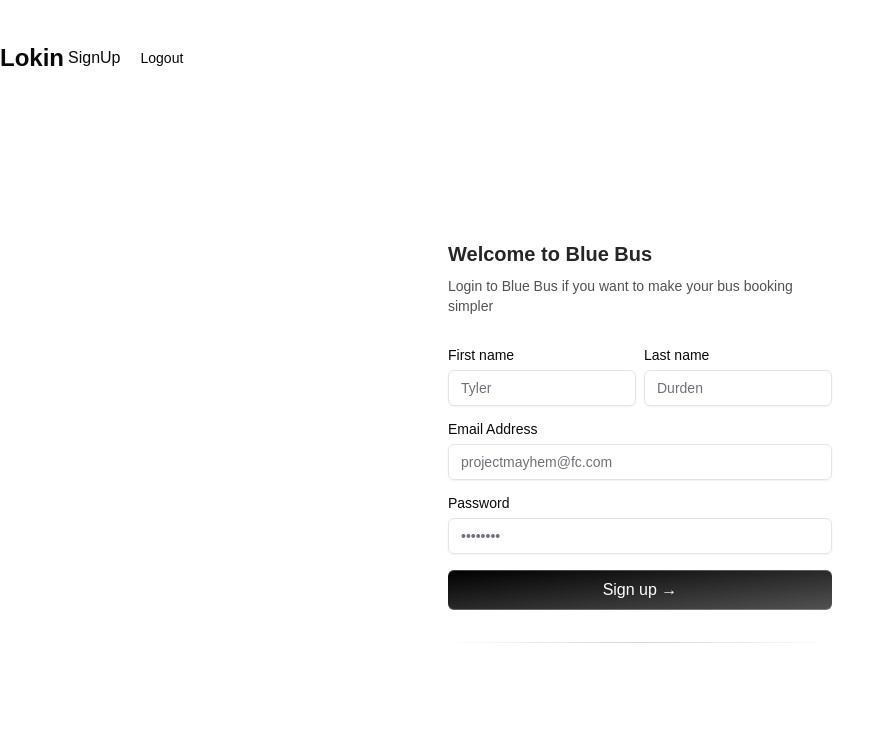
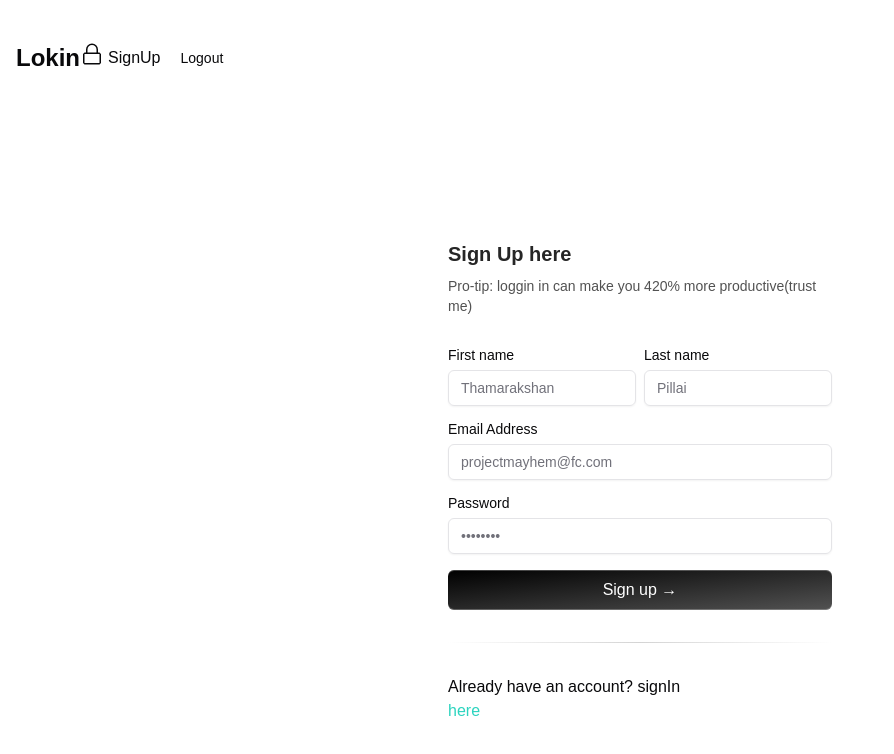
Before and after one commit to akash-abraham/lokin, a Next.js app: page /signUp in a window 1280 px wide. Shown: the top 754 px of the page, without its empty margins (0-894 px from the left). Built offline with nearby package versions, Linux system fonts and the light colour scheme; no server answers.

Commit message:
signUp page

```diff
--- a/app/signUp/page.tsx
+++ b/app/signUp/page.tsx
@@ -5,6 +5,7 @@
 import { Input } from "@/components/ui/input";
 import { cn } from "@/lib/utils";
 import {  useRouter } from "next/navigation";
+import { signIn } from "next-auth/react";
 import {
     AlertDialog,
     AlertDialogAction,
@@ -16,7 +17,7 @@
     AlertDialogTitle,
     AlertDialogTrigger,
   } from "@/components/ui/alert-dialog"
-import axios from "axios"
+import axios from "axios";
 import {
   IconBrandGithub,
   IconBrandGoogle,
@@ -44,21 +45,21 @@
   return (
     <div className="max-w-md  mt-52 align-middle w-full mx-auto rounded-none md:rounded-2xl p-4 md:p-8 shadow-input bg-white dark:bg-black">
       <h2 className="font-bold text-xl text-neutral-800 dark:text-neutral-200">
-        Welcome to Blue Bus
+        Sign Up here
       </h2>
       <p className="text-neutral-600 text-sm max-w-sm mt-2 dark:text-neutral-300">
-        Login to Blue Bus if you want to make your bus booking simpler
+    Pro-tip: loggin in can make you 420% more productive(trust me)
       </p>
 
       <form className="my-8" onSubmit={handleSubmit}>
         <div className="flex flex-col md:flex-row space-y-2 md:space-y-0 md:space-x-2 mb-4">
           <LabelInputContainer>
             <Label htmlFor="firstname">First name</Label>
-            <Input id="firstname" placeholder="Tyler" type="text" onChange={(e)=>{setname(e.target.value)}}/>
+            <Input id="firstname" placeholder="Thamarakshan" type="text" onChange={(e)=>{setname(e.target.value)}}/>
           </LabelInputContainer>
           <LabelInputContainer>
             <Label htmlFor="lastname">Last name</Label>
-            <Input id="lastname" placeholder="Durden" type="text" onChange={(e)=>{setlname(e.target.value)}}/>
+            <Input id="lastname" placeholder="Pillai" type="text" onChange={(e)=>{setlname(e.target.value)}}/>
           </LabelInputContainer>
         </div>
         <LabelInputContainer className="mb-4">
@@ -103,6 +104,18 @@
           </button>
         </div> */}
       </form>
+      <div className="mt-3 flex flex-col">
+    <p>
+          Already have an account? signIn
+          <br />
+          {/* <Link onClick={router.push(()=>signIn())} prefetch={true} className="text-teal-400 ">SignIn</Link> here */}
+          <a className="text-teal-400 cursor-pointer" onClick={(e)=>{
+            e.preventDefault();
+            signIn();
+          }}>here</a>
+
+        </p>
+    </div>
     </div>
   );
 }
--- a/components/navbar/page.tsx
+++ b/components/navbar/page.tsx
@@ -15,6 +15,8 @@
 } from "@/components/ui/navigation-menu";
 import {  signOut,useSession } from "next-auth/react"
 import { useRouter } from "next/navigation";
+import { VscLock } from "react-icons/vsc";
+
 
 
 
@@ -25,13 +27,14 @@
     const router = useRouter();
 
   return (
-    <div className="fixed top-10 inset-x-0  max-w-screen-xl mx-auto z-50 ">
-      <div className="flex justify-between items-center"></div>
+    <>
+    <div className="fixed top-10 flex inset-x-0 gap-4  max-w-screen-xl mx-auto z-50 ">
+      <div className=" felx justify-between items-center"></div>
     <NavigationMenu className="">
       <NavigationMenuList>
         <NavigationMenuItem className="font-bold text-2xl">
             <Link href='/'>
-          Lokin
+        <span className="flex flex-row">Lokin <VscLock /></span>
           </Link>
         </NavigationMenuItem>
         <NavigationMenuItem className='cursor-pointer' onClick={()=>router.push('/signUp')}>
@@ -52,8 +55,11 @@
         </NavigationMenuItem>
       </NavigationMenuList>
     </NavigationMenu>
+
     </div>
 
+
+    </>
   )
 }
 
--- a/package.json
+++ b/package.json
@@ -27,6 +27,7 @@
     "next-auth": "^4.24.8",
     "react": "^18",
     "react-dom": "^18",
+    "react-icons": "^5.3.0",
     "react-webcam": "^7.2.0",
     "tabler": "^1.0.0",
     "tailwind-merge": "^2.5.3",
```
Also changed, not shown: 1 other file (tests, documents, lock files or other folders).
